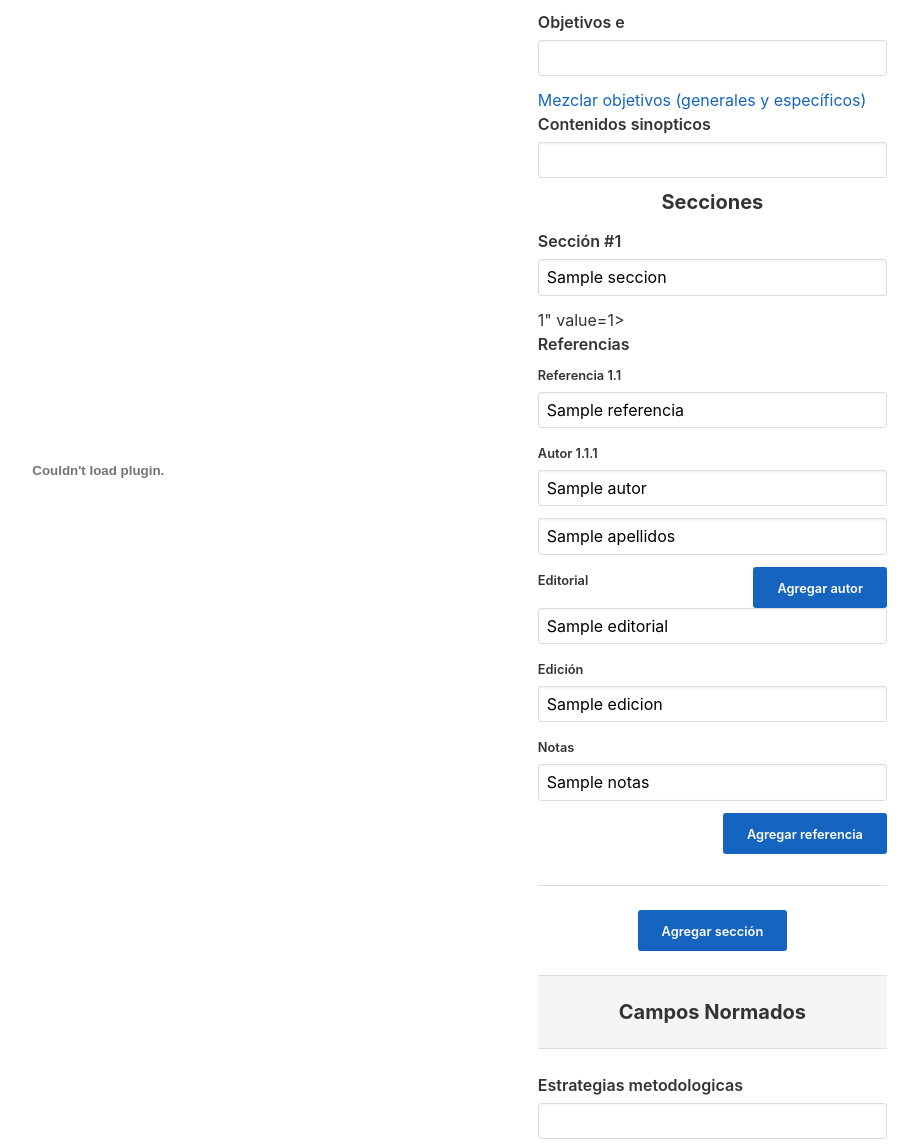
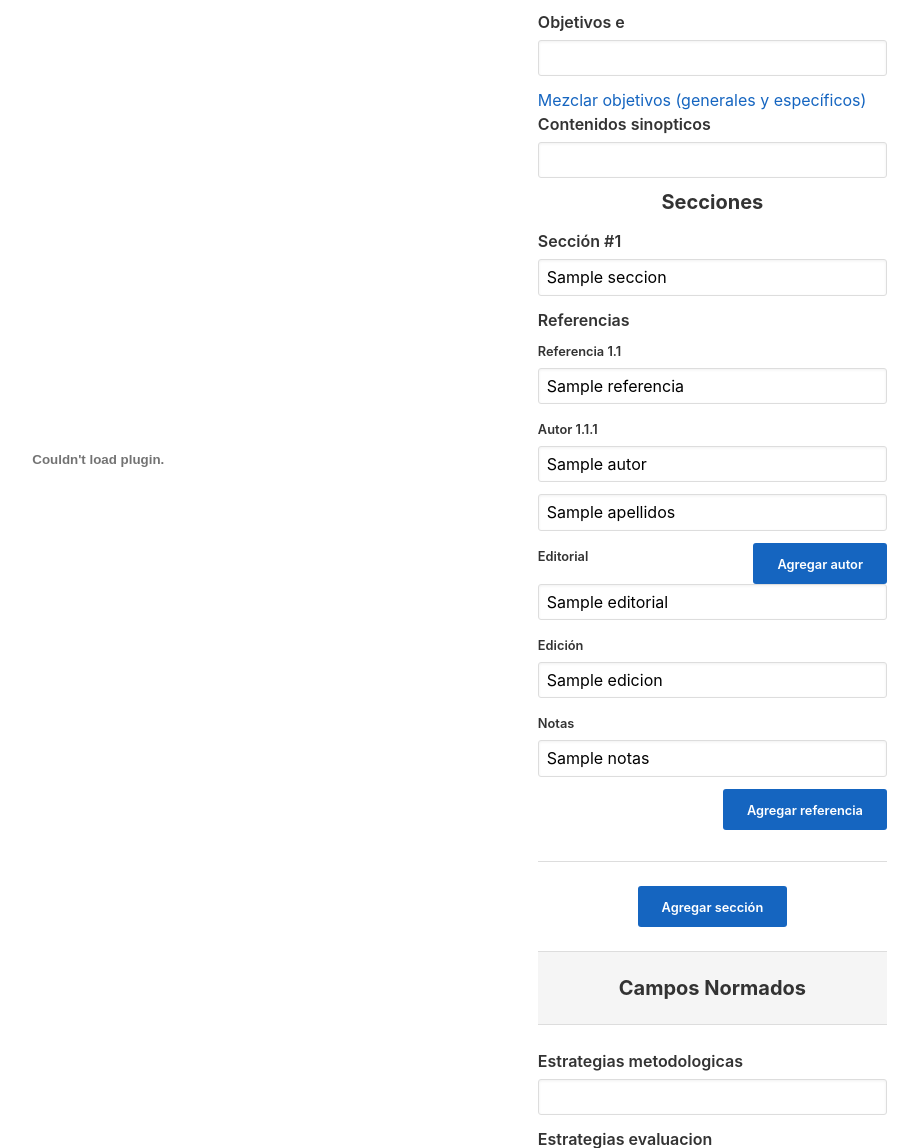
Before and after one commit to MathiasSM/SIGPAE, a Django app: template ocr/templates/ocr/editar.html in a window 1280 px wide. Shown: the part 914-2062 px from the top of the page, without its empty margins (337-1255 px from the left). Run offline with Django 3.2, Linux system fonts and the light colour scheme; data comes from the database, SQL or seed files in the repository; tables that the repository leaves empty hold one stand-in row (values such as "Sample post"); the template is opened without the code that fills it: values that come from a table or form of the project are taken from there, most other values are stand-ins (such as "Sample title", 1, 10 or a date in 2020); form fields are guessed from the names that the template uses; some libraries are stand-ins or nearby versions.

Commit message:
Fixed minnor errors

```diff
--- a/ocr/static/js/megaform.js
+++ b/ocr/static/js/megaform.js
@@ -109,7 +109,6 @@
       <label>Sección #'+num1+'</label>\
       <input type="hidden" name="seccionpk'+num1+'">\
       <input type="text" name="seccionNombre'+num1+'" placeholder="Nombre de la sección"">\
-       '+num1+'">\
       <div align="left"><label>Referencias</label></div>\
       <div id="referenciaCNT'+num1+'">\
         <div id="referencia'+num1+'-'+num2+'">\
--- a/ocr/templates/ocr/editar.html
+++ b/ocr/templates/ocr/editar.html
@@ -122,7 +122,6 @@
           <label>Sección #{{ forloop.counter }}</label>
           <input type="hidden" name="seccionpk{{ forloop.counter }}" value={{seccion.pk}}>
           <input type="text" name="seccionNombre{{ forloop.counter }}" placeholder="Nombre de la sección" value="{{seccion.subtitulo}}">
-           {{ forloop.counter }}" value={{campo.pk}}>
           <div align="left"><label>Referencias</label></div>
           <div id="referenciaCNT{{ forloop.parentloop.counter }}"> {%for referencia in seccion.referenciabibliografica_set.all%}
             <div id="referencia{{ forloop.parentloop.counter }}-{{ forloop.counter }}">
```
